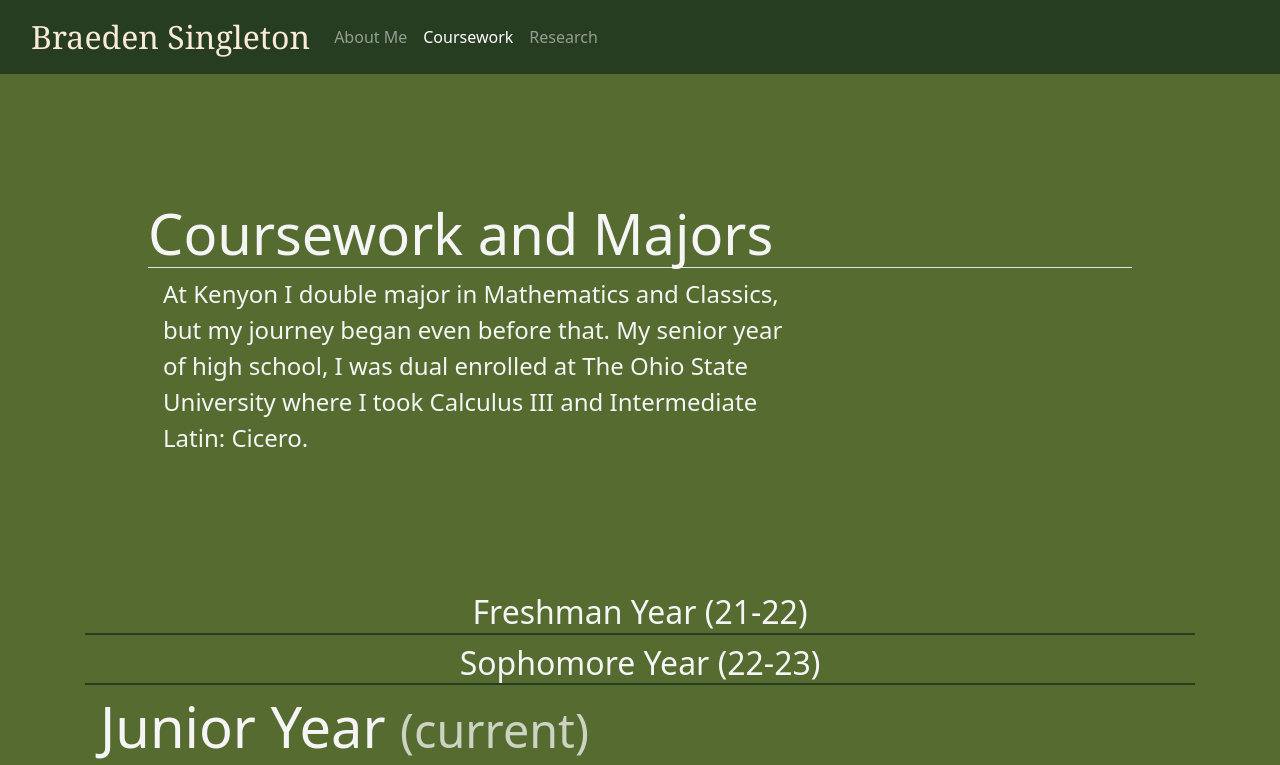
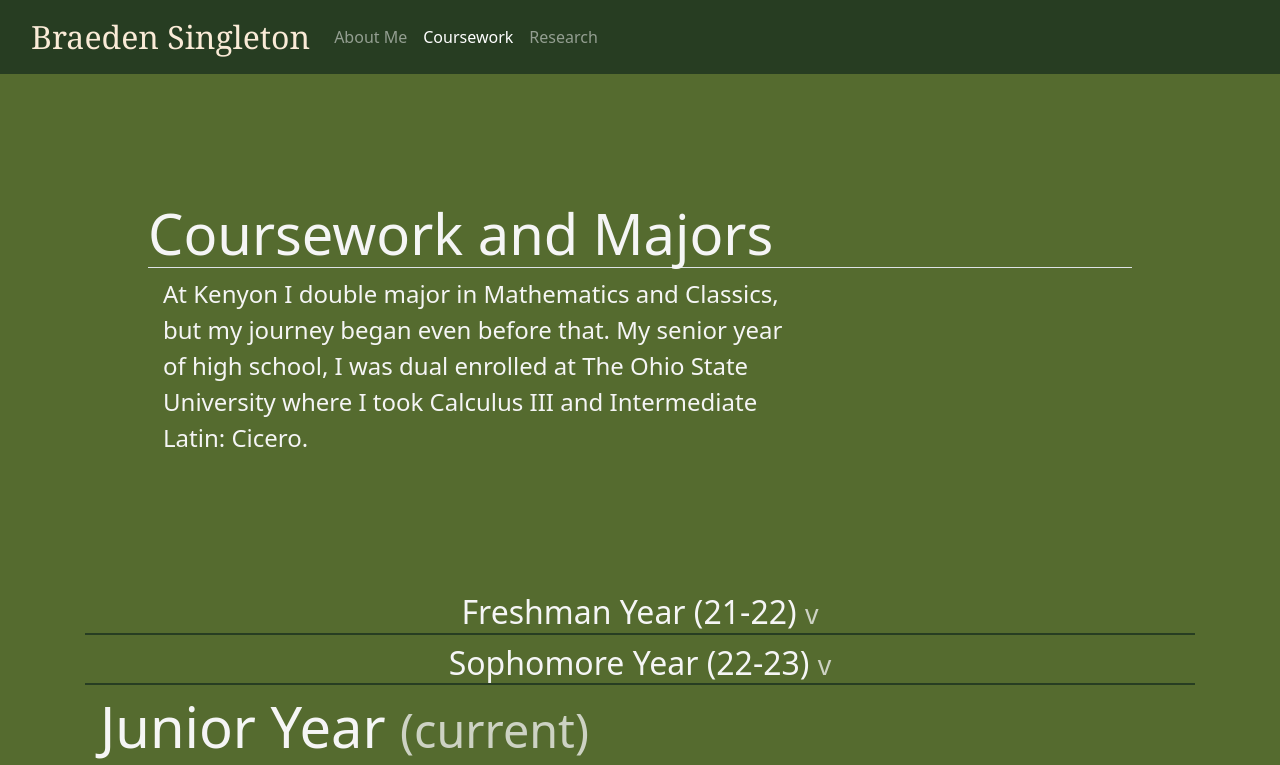
Before and after one commit to Bubballoo3/LearnWebDesign, a plain HTML site: page bootcwork.html in a window 1280 px wide. Shown: the top 765 px of the page. Drawn offline with nearby package versions, Linux system fonts and the light colour scheme.

Commit message:
minor changes

```diff
--- a/bootcwork.html
+++ b/bootcwork.html
@@ -46,7 +46,7 @@
         <div class="accordion-item">
           <h2 class="accordion-header" id="headingOne">
             <button class="accordion-button collapsed" type="button" data-bs-toggle="collapse" data-bs-target="#collapseOne" aria-expanded="false" aria-controls="collapseOne">
-              Freshman Year (21-22)
+              Freshman Year (21-22) <span class="additional">v</span>
             </button>
           </h2>
           <div id="collapseOne" class="accordion-collapse collapse" aria-labelledby="headingOne" data-bs-parent="#accordionExample">
@@ -61,7 +61,7 @@
         <div class="accordion-item">
           <h2 class="accordion-header" id="headingTwo">
             <button class="accordion-button collapsed" type="button" data-bs-toggle="collapse" data-bs-target="#collapseTwo" aria-expanded="false" aria-controls="collapseTwo">
-              Sophomore Year (22-23)
+              Sophomore Year (22-23) <span class="additional">v</span>
             </button>
           </h2>
           <div id="collapseTwo" class="accordion-collapse collapse" aria-labelledby="headingTwo" data-bs-parent="#accordionExample">
```
Also changed, not shown: bootcresearch.html (+3 -4 lines).
